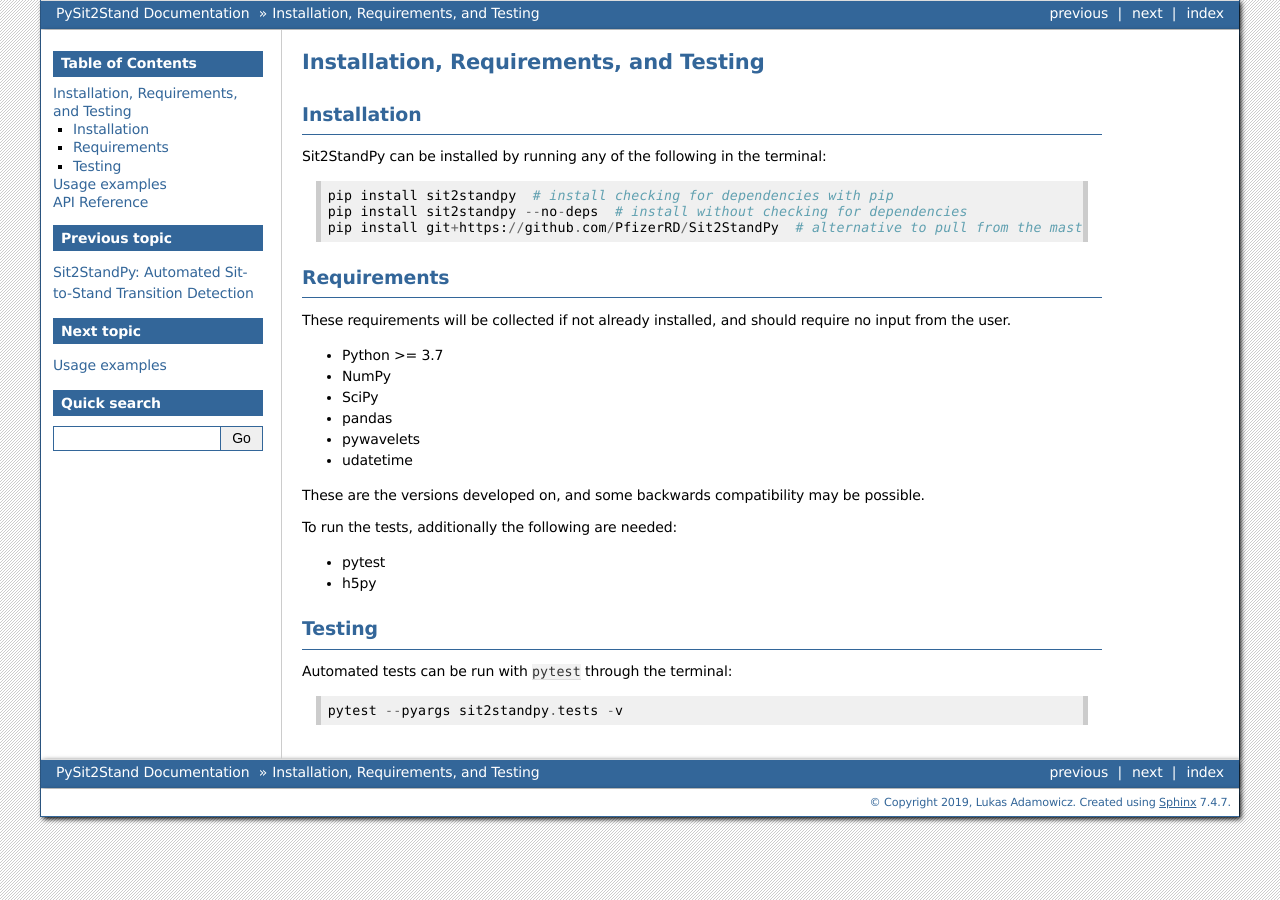
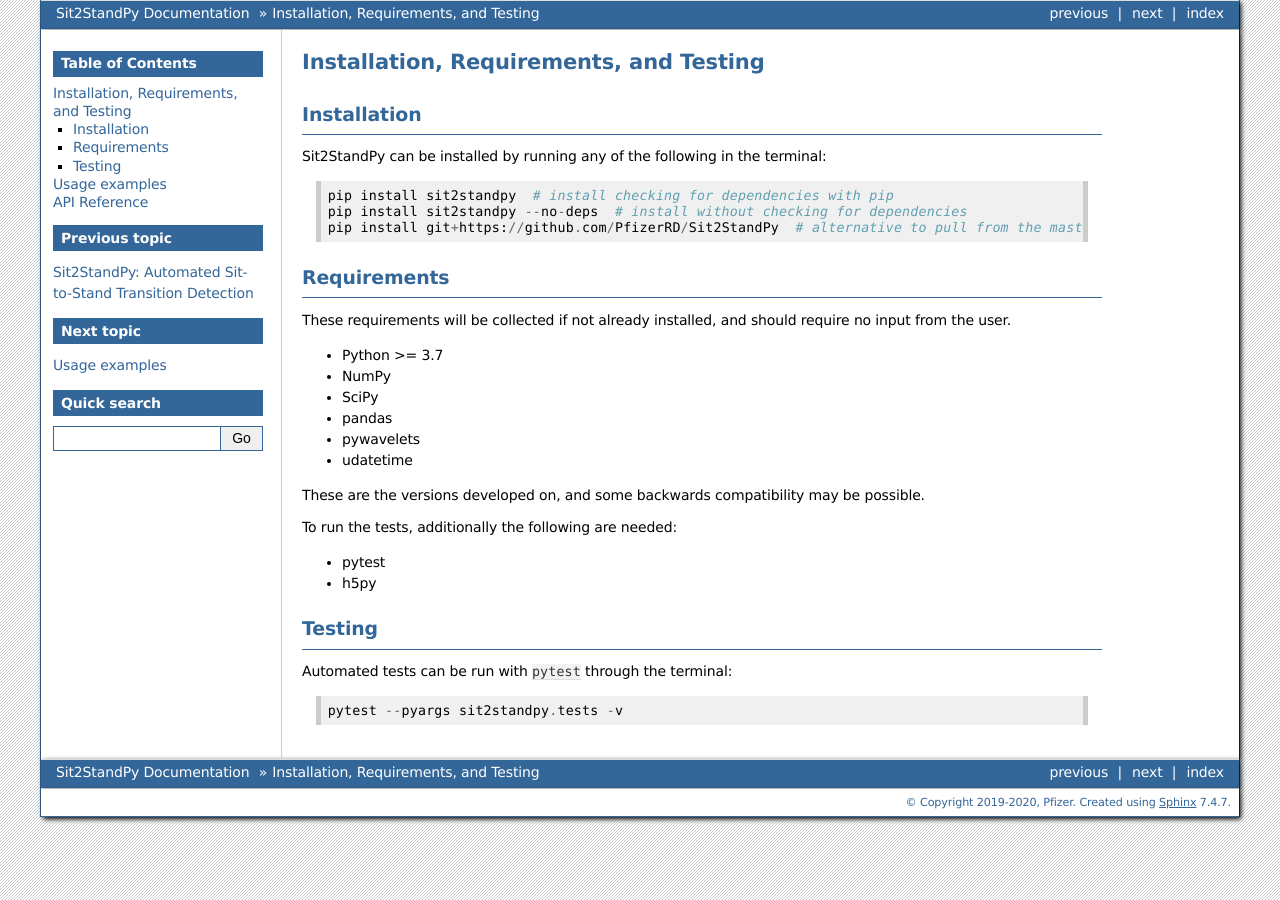
Before and after one commit to pfizer-opensource/sit2standpy, a Sphinx documentation site: the page built from docs/installation.rst, in a window 1280 px wide. Built offline with Sphinx 7.4.7, drawn with Linux system fonts in a browser that asks for light colours.

Commit message:
remove PySit2Stand references

```diff
--- a/docs/conf.py
+++ b/docs/conf.py
@@ -20,8 +20,8 @@
 
 # -- Project information -----------------------------------------------------
 
-project = 'PySit2Stand'
-copyright = '2019, Lukas Adamowicz'
+project = 'Sit2StandPy'
+copyright = '2019-2020, Pfizer'
 author = 'Lukas Adamowicz'
 
 # The short X.Y version
@@ -97,7 +97,7 @@
 
 # The name for this set of Sphinx documents.  If None, it defaults to
 # "<project> v<release> documentation".
-html_title = 'PySit2Stand Documentation'
+html_title = 'Sit2StandPy Documentation'
 
 # Custom sidebar templates, must be a dictionary that maps document names
 # to template names.
@@ -113,7 +113,7 @@
 # -- Options for HTMLHelp output ---------------------------------------------
 
 # Output file base name for HTML help builder.
-htmlhelp_basename = 'pysit2standdoc'
+htmlhelp_basename = 'sit2standpydoc'
 
 
 # -- Options for LaTeX output ------------------------------------------------
```
